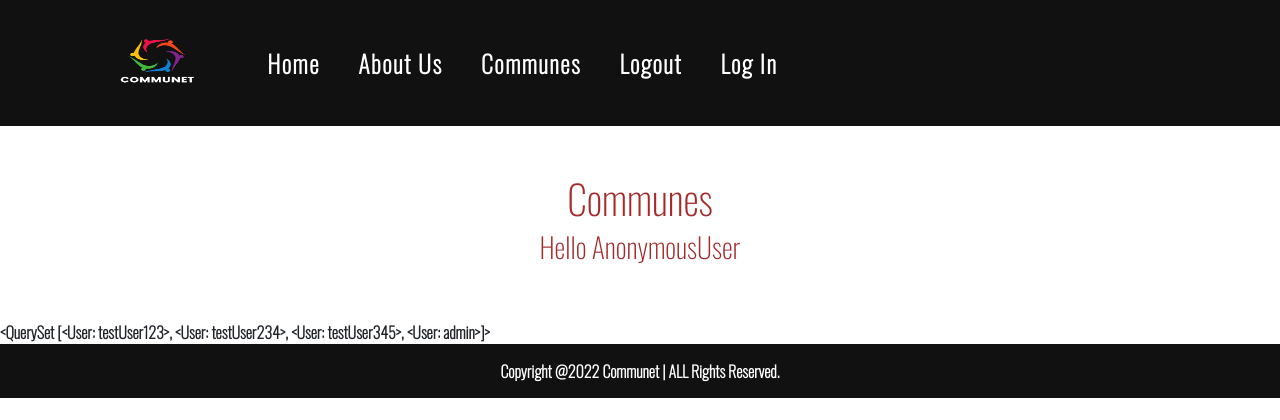
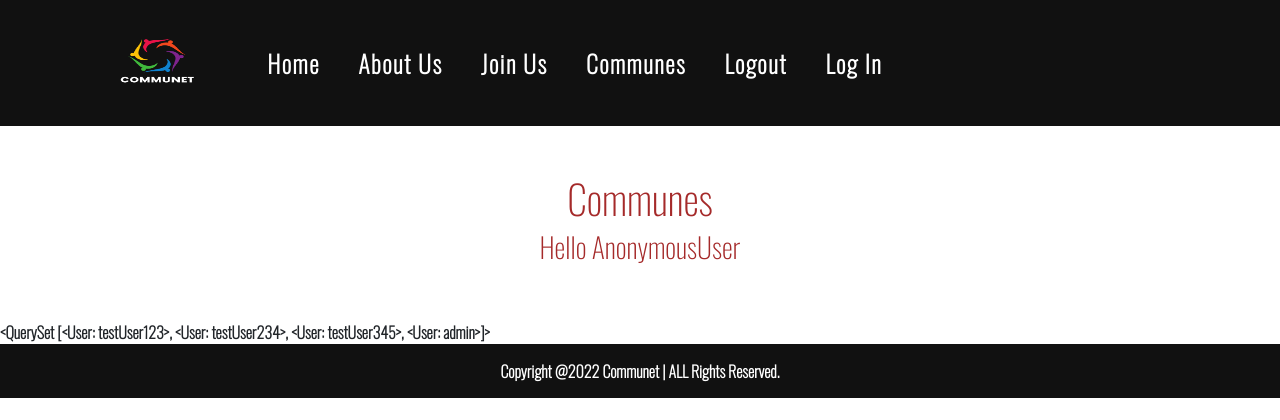
Before and after one commit to redhat-beyond/commune, a Django app: page /commune/ in a window 1280 px wide. Shown: the top 420 px of the page. Run offline with Django 4.2, Linux system fonts and the light colour scheme; data comes from the database, SQL or seed files in the repository.

Commit message:
enabling sign up

```diff
--- a/commune/urls.py
+++ b/commune/urls.py
@@ -27,9 +27,8 @@ urlpatterns = [
     path('', views.main_page, name='main_page'),
     path('commune/', views.commune, name="commune"),
     path('login/', views.user_login, name="login"),
-    # path('signup/', views.user_signup, name="signup"),
-    # path('accounts/login/', auth_views.LoginView.as_view(template_name='registration/login.html'),name='login'),
-    path('accounts/logout/', auth_views.LogoutView.as_view(template_name='registration/logout.html'), name='logout')
+    path('signup/', views.user_signup, name="signup"),
+    path('accounts/logout/', views.user_logout, name='logout')
 ]
 
 urlpatterns += static(settings.MEDIA_URL, document_root=settings.MEDIA_ROOT)
--- a/commune_app/templates/base.html
+++ b/commune_app/templates/base.html
@@ -26,7 +26,7 @@
             <ul class="navbar-nav ml-auto">
             <li class="nav-item"><a href="{% url 'main_page' %}" class="nav-link active text-white">Home</a></li>
             <li class="nav-item"><a href="#story" class="nav-link active text-white">About Us</a></li>
-{#			<li class="nav-item"><a href="{% url 'signup' %}" class="nav-link active text-white">Join Us</a></li>#}
+			<li class="nav-item"><a href="{% url 'signup' %}" class="nav-link active text-white">Join Us</a></li>
             <li class="nav-item"><a href="{% url 'commune' %}" class="nav-link active text-white">Communes</a></li>
             {% if request.user.is_authenticated %}
                 <li class="nav-item"><a href="{% url 'logout' %}" class="nav-link active text-white">Logout {{ request.user.username }}</a></li>
```
